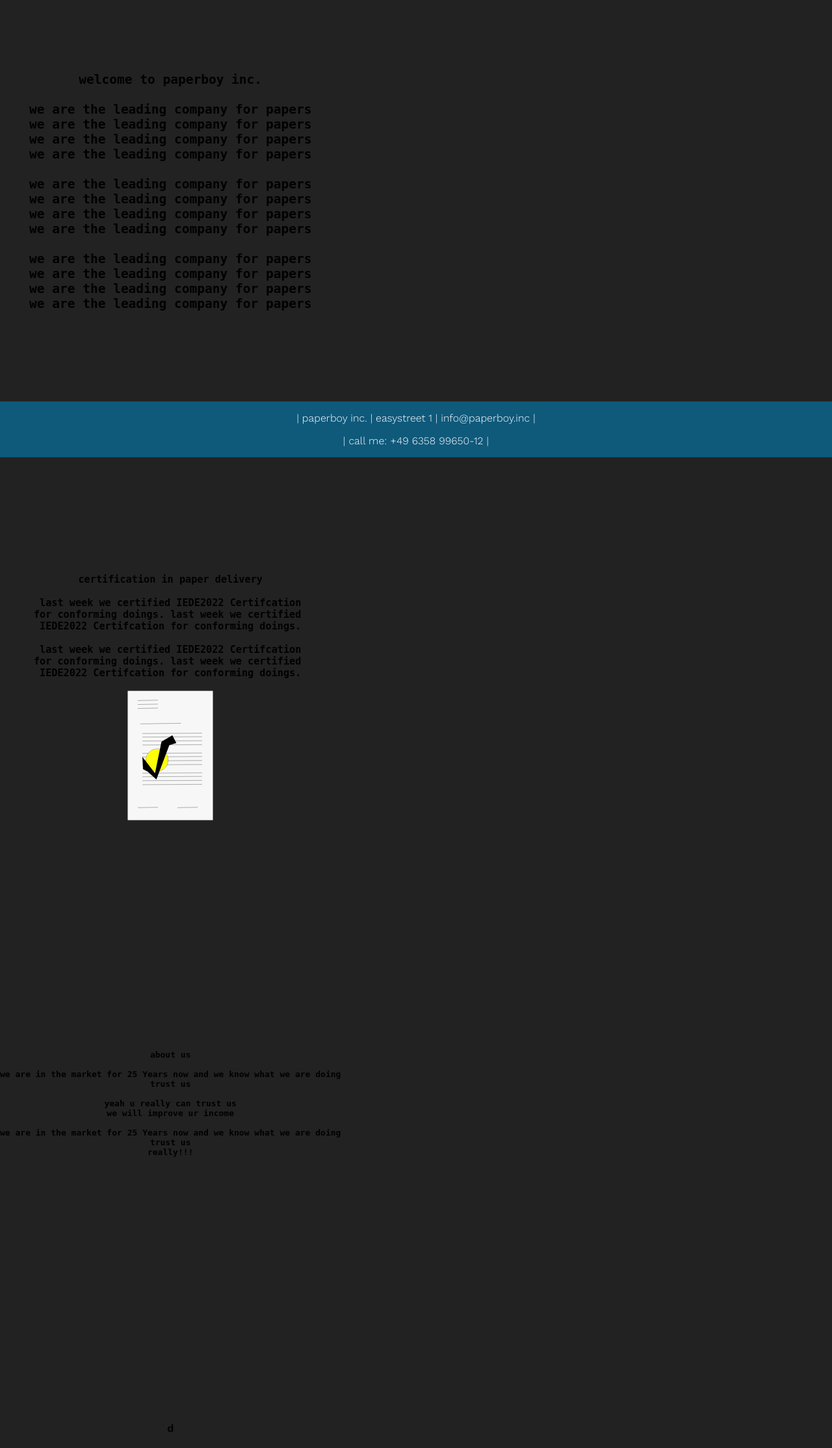
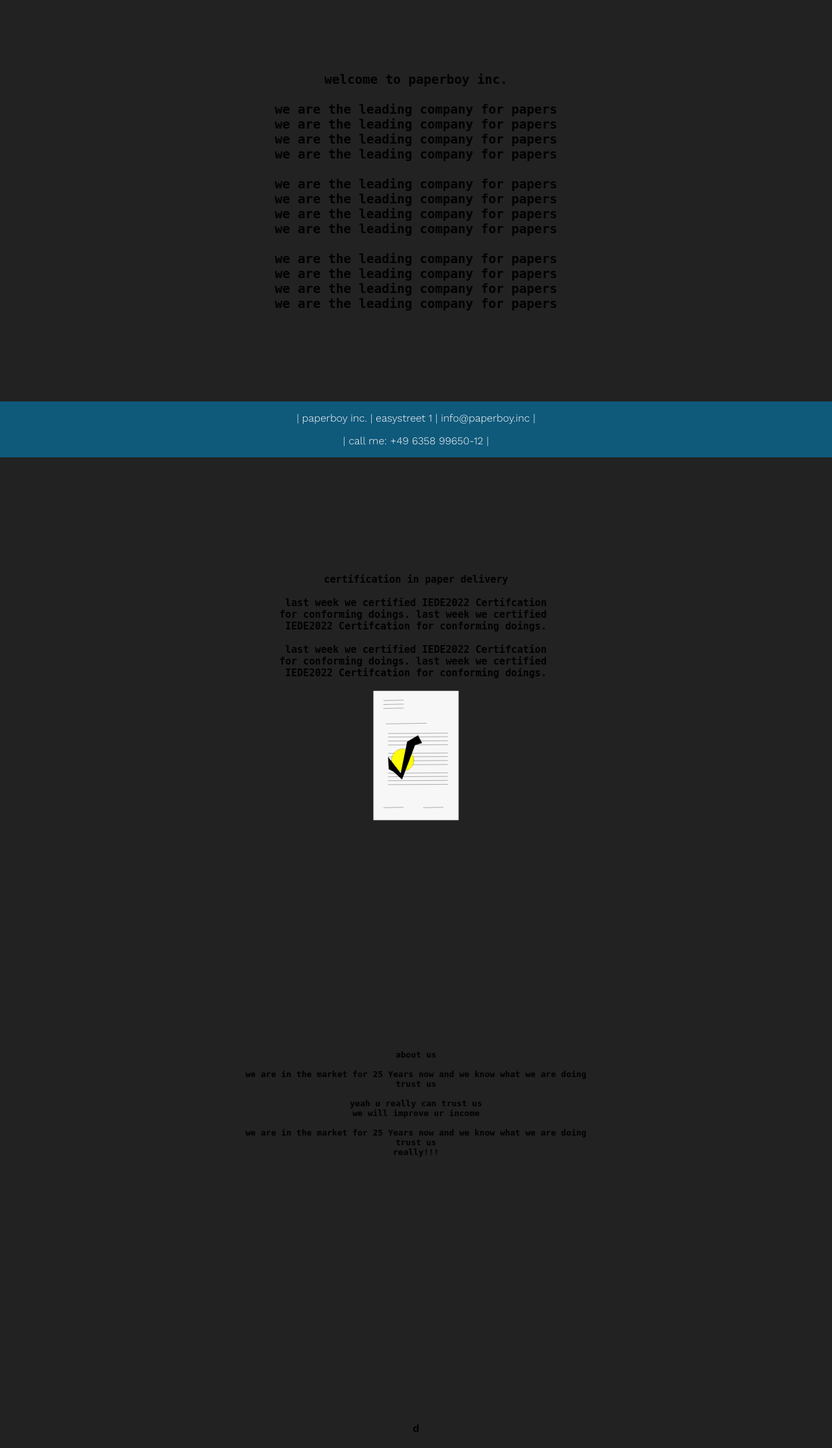
Before and after one commit to beastofrock/php, a PHP site: page / in a window 1280 px wide. Shown: the part 96-2325 px from the top of the page at 65% size. Before the commit the page ends 2300 px from the top, so only its background shows below. Run offline with PHP 8.4, Linux system fonts and the light colour scheme.

Commit message:
Update styles.css

```diff
--- a/styles.css
+++ b/styles.css
@@ -29,9 +29,7 @@
 .content {
     display: grid;
     text-align: center;
-    vertical-align: middle;
-    width: 300px;
-    height: 300px;
+    place-items: center;
 }
 
 /* navigation styles start here */
```
